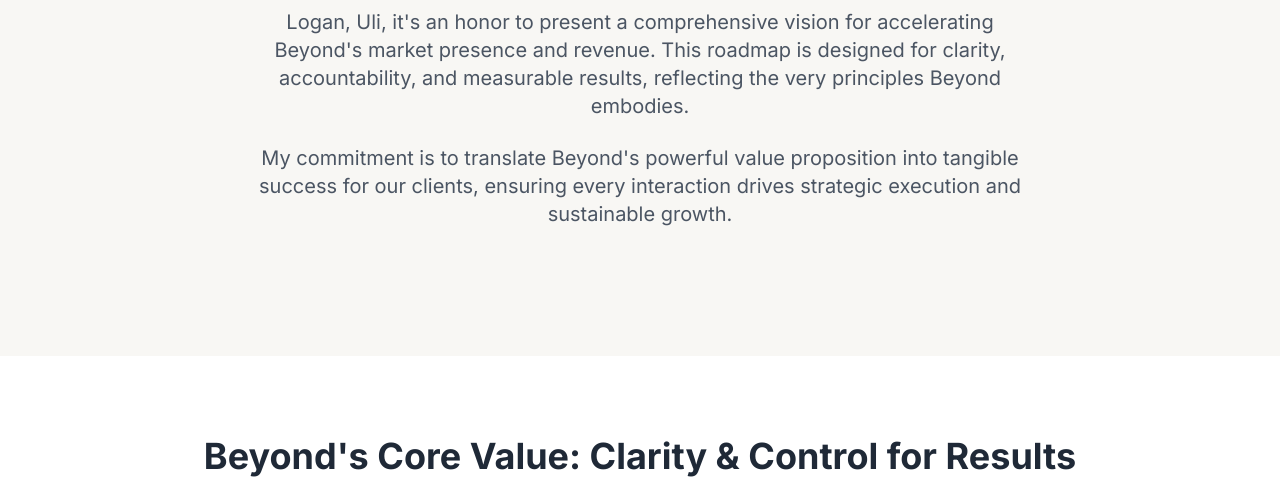
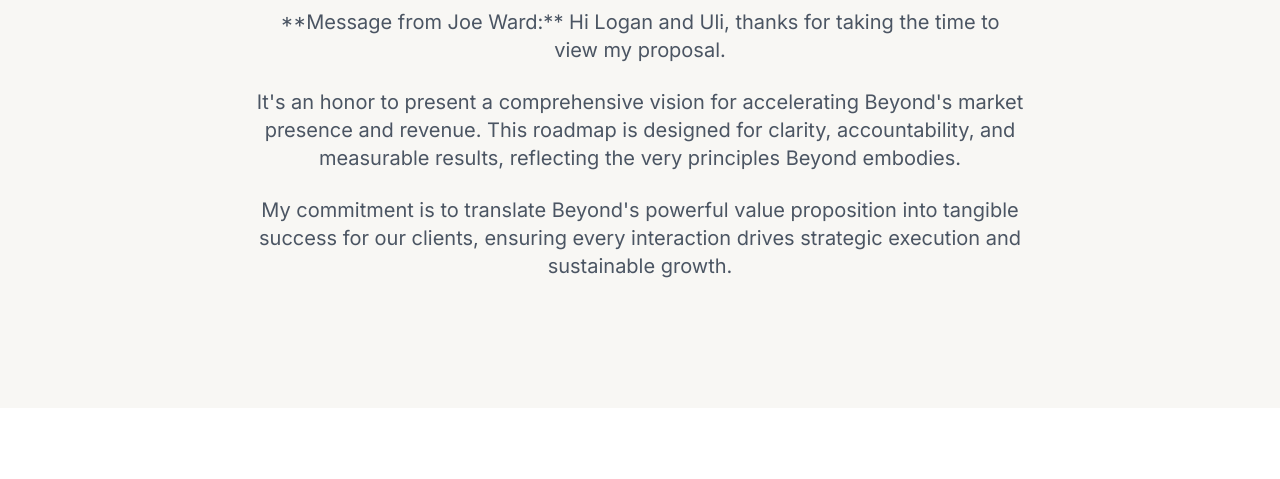
Before and after one commit to Tradie-AI-2000/beyondsoftware, a plain HTML site: page employment-proposal/index.html in a window 1280 px wide. Shown: the part 328-807 px from the top of the page. Drawn offline with nearby package versions, Linux system fonts and the light colour scheme.

Commit message:
Update index.html

```diff
--- a/employment-proposal/index.html
+++ b/employment-proposal/index.html
@@ -112,7 +112,8 @@
         <section id="intro" class="py-20 md:py-32">
             <div class="container mx-auto px-6 text-center">
                 <h1 class="text-4xl md:text-6xl font-bold text-gray-800 mb-4 leading-tight">Driving Growth: My Strategic Roadmap for Beyond</h1>
-                <p class="text-lg md:text-xl text-gray-600 max-w-3xl mx-auto mb-6">Logan, Uli, it's an honor to present a comprehensive vision for accelerating Beyond's market presence and revenue. This roadmap is designed for clarity, accountability, and measurable results, reflecting the very principles Beyond embodies.</p>
+                <p class="text-lg md:text-xl text-gray-600 max-w-3xl mx-auto mb-6">**Message from Joe Ward:** Hi Logan and Uli, thanks for taking the time to view my proposal.</p>
+                <p class="text-lg md:text-xl text-gray-600 max-w-3xl mx-auto mb-6">It's an honor to present a comprehensive vision for accelerating Beyond's market presence and revenue. This roadmap is designed for clarity, accountability, and measurable results, reflecting the very principles Beyond embodies.</p>
                 <p class="text-lg md:text-xl text-gray-600 max-w-3xl mx-auto">My commitment is to translate Beyond's powerful value proposition into tangible success for our clients, ensuring every interaction drives strategic execution and sustainable growth.</p>
             </div>
         </section>
```
